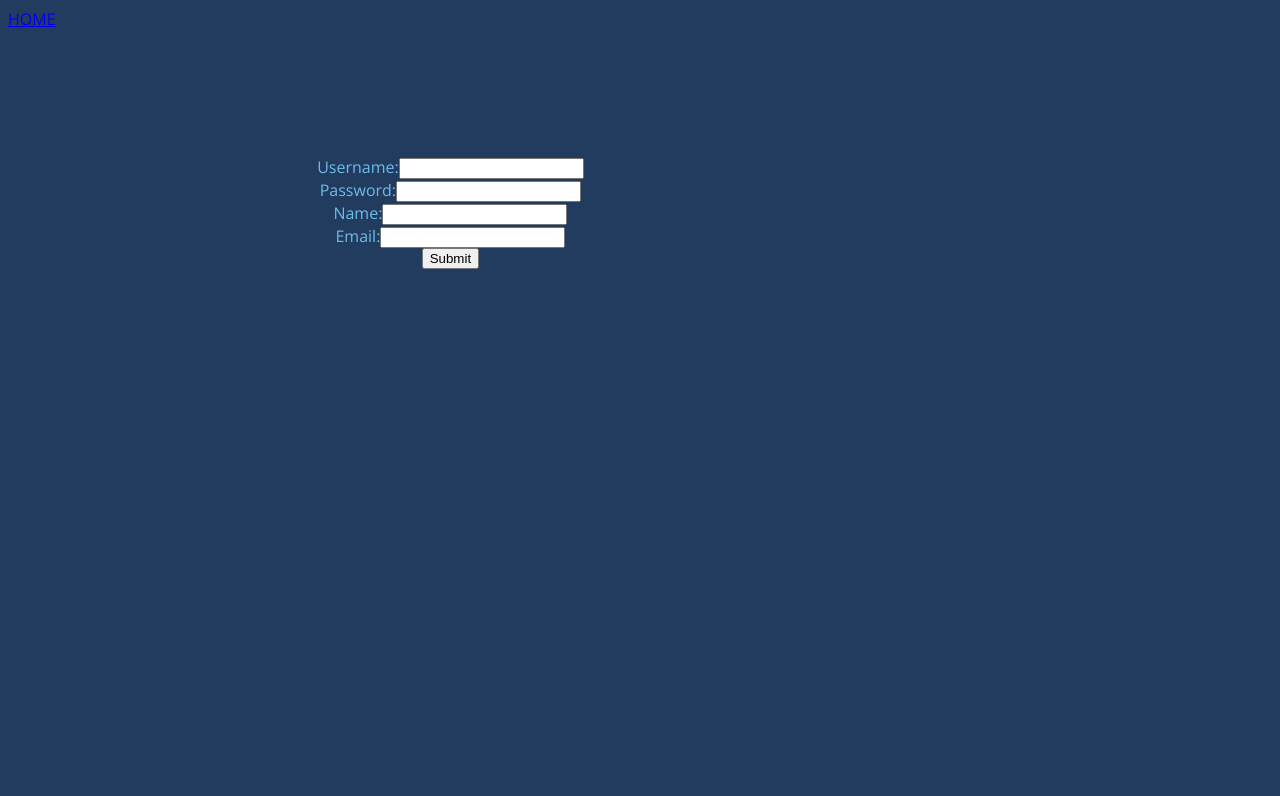
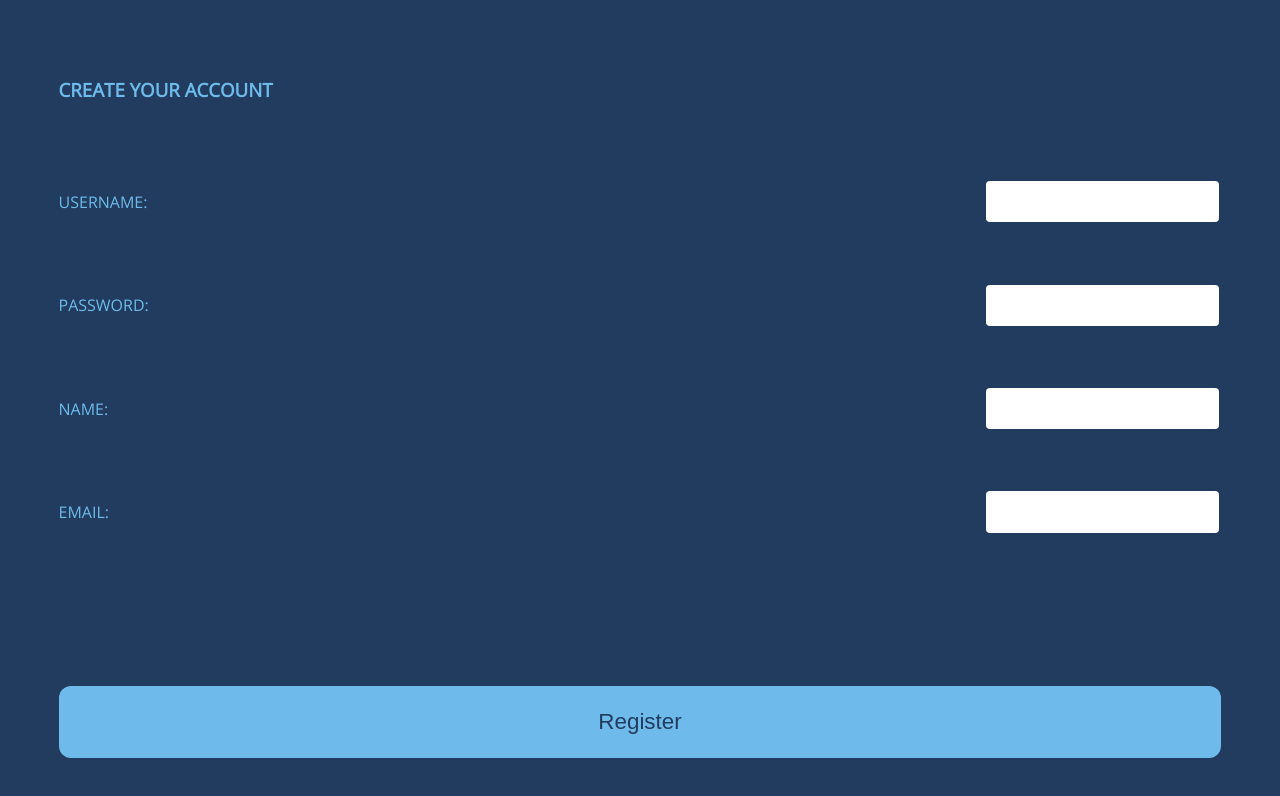
Before and after one commit to mnichols17/TwitterClone, a React (Create React App) app in the folder client/: page /register in a window 1280 px wide. Shown: the top 796 px of the page. Built offline with nearby package versions, Linux system fonts and the light colour scheme.

Commit message:
Register & updated Login styling

```diff
--- a/client/src/components/App.js
+++ b/client/src/components/App.js
@@ -34,7 +34,7 @@ class App extends React.Component {
     render() {
         return(
             <Router>
-                <Navbar logoutAccount={this.props.logoutAccount} isAuthenticated={this.props.isAuthenticated} />
+                {this.props.isAuthenticated === true ? <Navbar logoutAccount={this.props.logoutAccount} /> : null}
                 {this.props.isAuthenticated ? authRoutes() : Routes()}
             </Router>
         )
--- a/client/src/components/Login.js
+++ b/client/src/components/Login.js
@@ -10,28 +10,23 @@ function Login(props) {
     const onSubmit = e => {
         e.preventDefault();
         if(user !== "" || password !== "") {
-            console.log(user, password);
             props.loginAccount(user, password)
-            //props.history.push("/accounts")
         } else {
             window.alert("Please enter information in both fields!")
         }
-        //window.confirm("TEST")
-        //props.loginAccount(user, password)
-        //props.history.push("/accounts")
     }
 
     return(
         <form id="login" onSubmit={onSubmit}>
             <div>
-                <label htmlFor="username">Username or Email:</label><br/>
+                <label htmlFor="username">Username or Email:</label>
                 <input type="text" id="user" onChange={e => {setUser(e.target.value)}} value={user}/>
             </div>
             <div>
-                <label htmlFor="password">Password:</label><br/>
+                <label htmlFor="password">Password:</label>
                 <input type="text" id="password" onChange={e => {setPassword(e.target.value)}} value={password} />
             </div>
-            <input id="login-button" type="submit" value="Login" />
+            <button type="submit">Login</button>
         </form>
     )
 }
--- a/client/src/components/Navbar.js
+++ b/client/src/components/Navbar.js
@@ -7,12 +7,7 @@ function Navbar(props) {
     const location = useLocation().pathname
 
     return(
-        props.isAuthenticated ?
-            <button onClick={props.logoutAccount}>LOGOUT</button>
-            :
-            <nav>
-                <Link style={{visibility: location === "/" ? "hidden" : "visible" }} to="/">HOME</Link>
-            </nav>
+        <button onClick={props.logoutAccount}>LOGOUT</button>
     )
 }
 
--- a/client/src/components/Register.js
+++ b/client/src/components/Register.js
@@ -11,13 +11,20 @@ function Register(props) {
     const [newName, setName] = useState("");
 
     const onSubmit = e => {
-        e.preventDefault();
-        props.registerAccount(newUsername, newPassword, newEmail, newName)
-        //props.history.push("/accounts")
+        if(newUsername === "" || newPassword === "" || newEmail === "" || newName === ""){
+            alert("Please enter all fields")
+            e.preventDefault();
+        } else {
+            props.registerAccount(newUsername, newPassword, newEmail, newName)
+            e.preventDefault();
+        }
     }
 
     return(
         <form id="register" onSubmit={onSubmit}>
+            <div>
+                <label><h3>Create your account</h3></label>
+            </div>
             <div>
                 <label htmlFor="username">Username:</label>
                 <input type="text" id="username" onChange={e => {setUsername(e.target.value)}} value={newUsername}/>
@@ -35,7 +42,7 @@ function Register(props) {
                 <label htmlFor="email">Email:</label>
                 <input type="email" id="email" onChange={e => {setEmail(e.target.value)}} value={newEmail} />
             </div>
-            <input type="submit" value="Submit" />
+            <button type="submit">Register</button>
         </form>
     )
 }
--- a/client/src/styles/styles.css
+++ b/client/src/styles/styles.css
@@ -12,15 +12,15 @@ body {
 }
 
 #home h1 {
-    font-size: 3em;
+    font-size: 3.2em;
     color: 	#6ebbeb;
 }
 
 #home a {
     background: #6ebbeb;
     border-radius: 12px;
-    padding: 2.5%;
-    font-size: 1.1em;
+    padding: 4%;
+    font-size: 1.17em;
     color: #213c5e;
     text-decoration: none;
 }
@@ -34,31 +34,48 @@ body {
     flex-direction: column;
     align-items: center;
     color: #6ebbeb;
-    padding: 10%;
-    width: 50%;
 }
 
 #login div {
-    margin-bottom: 5%;
+    display: flex;
+    flex-direction: column;
+    align-items: flex-start;
+    width: 300px;
+}
+
+#login label {
+    margin-left: 2%;
+    margin-bottom: 1%;
+    font-size: 1.1em;
 }
 
 #login input {
-    margin-top: 2%;
-    font-size: 1.17em;
+    margin-bottom: 4%;
+    width: 268px;
+    padding: 4%;
+    border-radius: 12px;
+    font-size: 1.25em;
+    border: 4px solid #213c5e;
 }
 
-#login input[type=submit] {
-    margin-top: 15%;
+#login input:focus {
+    outline: none;
+    border: 4px solid #6ebbeb;
+}
+
+#login button {
     background: #6ebbeb;
+    font-size: 1.17em;
     border: 0px;
     border-radius: 12px;
-    width: 75%;
-    padding: 5%;
+    width: 45%;
+    padding: 4%;
     color: #213c5e;
-    text-decoration: none;
+    margin-top: 5%;
+    margin-bottom: 15%;
 }
 
-#login input[type=submit]:hover {
+#login button:hover {
     background: #0e98da;
     cursor: pointer;
 }
@@ -68,8 +85,48 @@ body {
 #register {
     display: flex;
     flex-direction: column;
+    color: #6ebbeb;
+    padding: 4%;
+    max-width: 100%;
+}
+
+#register div {
+    display: flex;
+    justify-content: center;
     align-items: center;
-    color: #6ebbeb;
-    padding: 10%;
-    width: 50%;
+    margin-bottom: 5%;
 }
+
+#register > div > label {
+    text-transform: uppercase;
+    flex: 1 1 10px;
+}
+
+#register > div > input {
+    width: 210px;
+    padding: 1%;
+    font-size: 1em;
+    border: 2px solid #213c5e;
+    border-radius: 6px;
+}
+
+#register > div > input:focus {
+    outline: none;
+    border: 2px solid #6ebbeb;
+}
+
+#register button {
+    margin-top: 8%;
+    background: #6ebbeb;
+    border: 0px;
+    border-radius: 12px;
+    padding: 2%;
+    font-size: 1.4em;
+    color: #213c5e;
+    text-decoration: none;
+}
+
+#register button:hover {
+    background: #0e98da;
+    cursor: pointer;
+}
```
